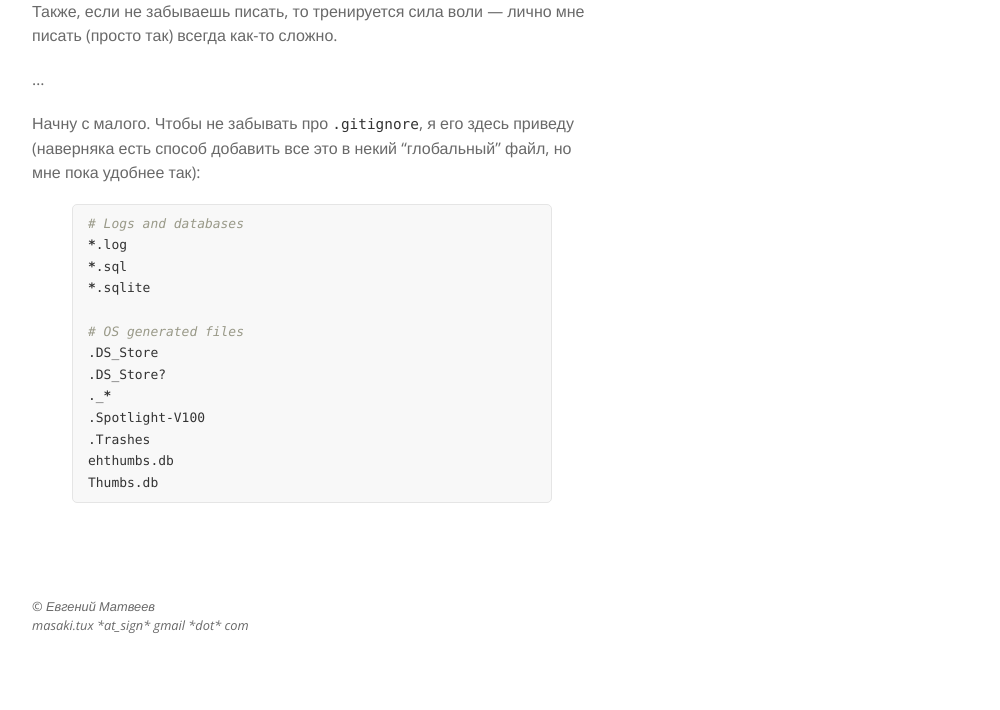
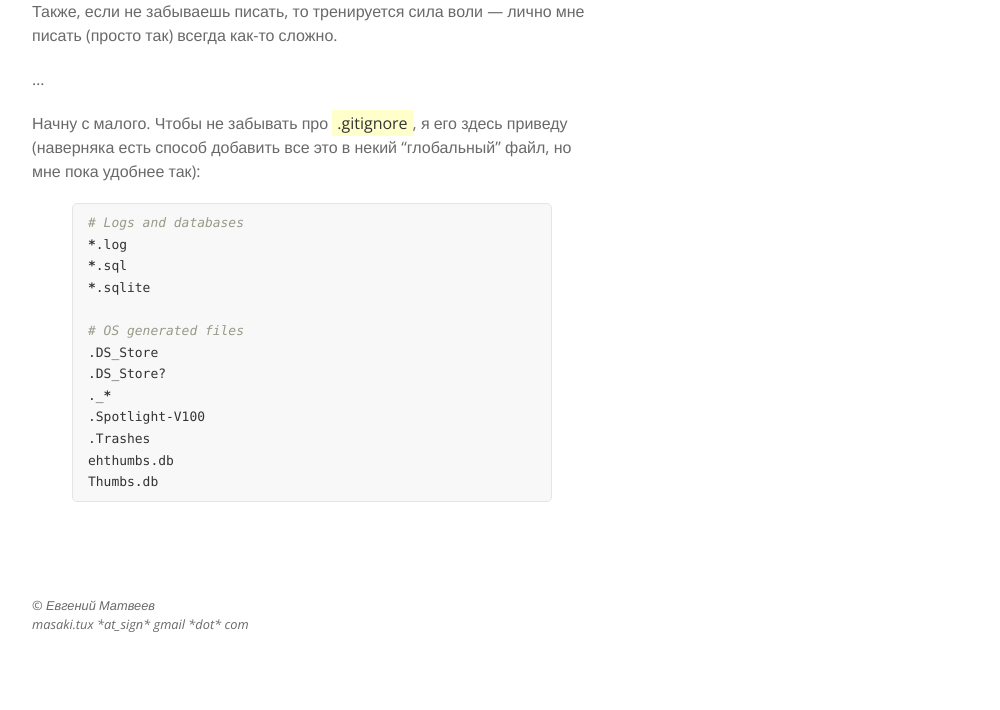
Before and after one commit to Masaki42/Masaki42.github.io, a Jekyll site: the page built from index.html, in a window 1280 px wide. Shown: the part 1075-1785 px from the top of the page, without its empty margins (138-1138 px from the left). Built offline with Jekyll 4.4.1, drawn with Linux system fonts in a browser that asks for light colours; Markdown is read by kramdown in place of the engine named in the settings.

Commit message:
Improve CSS

```diff
--- a/css/main.css
+++ b/css/main.css
@@ -67,9 +67,16 @@ blockquote {
 }
 
 code, pre {
-  font-family:Monaco, Bitstream Vera Sans Mono, Lucida Console, Terminal;
+  font-family: Monaco, Bitstream Vera Sans Mono, Lucida Console, Terminal;
   color:#333;
   font-size:90%;
+}
+
+p code {
+  padding: 2px 5px;
+  white-space: nowrap;
+  background-color: #FFC;
+  font:100%/1.5 "Open Sans", "Helvetica Neue", Helvetica, Arial, sans-serif;
 }
 
 pre {
```
